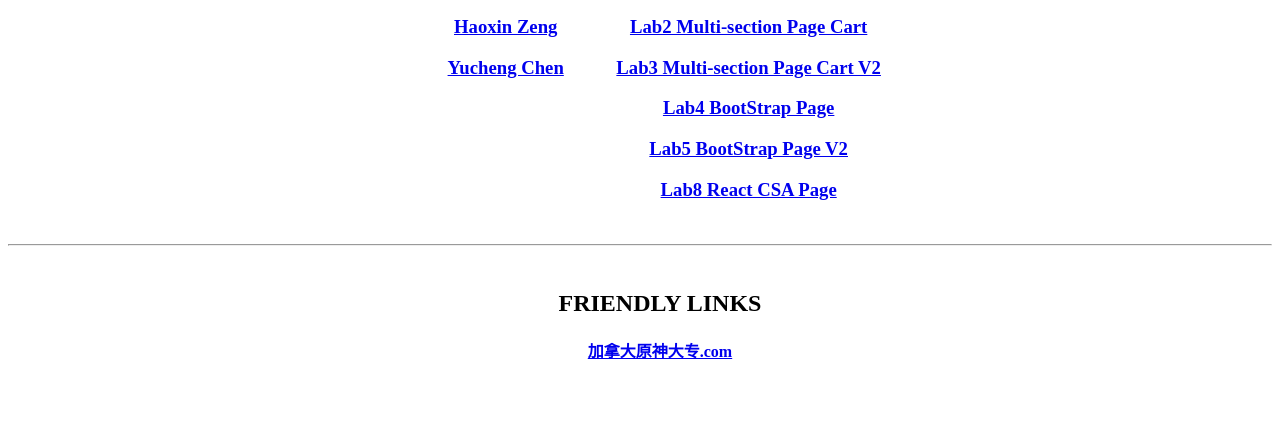
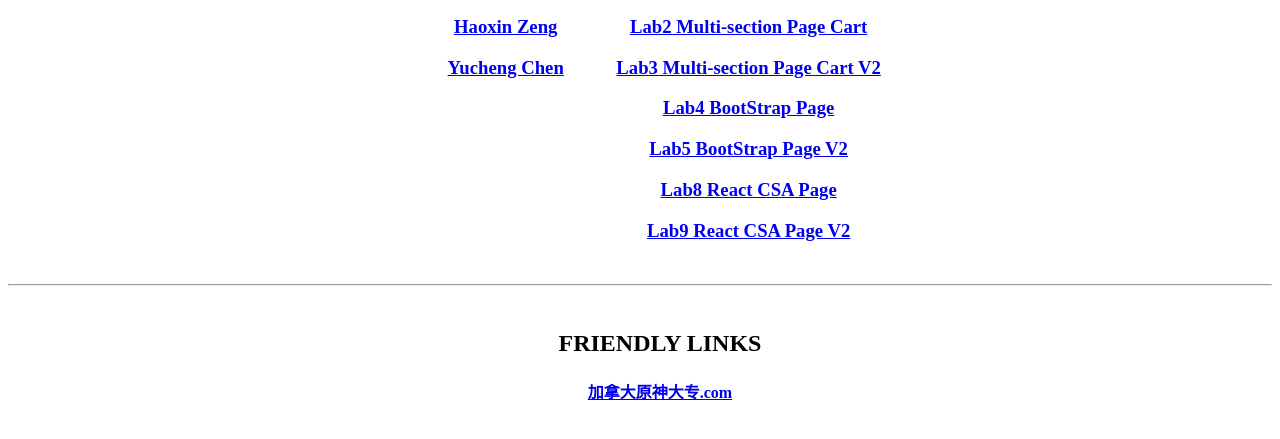
Before and after one commit to uottawa20241seg3125agroup39/uottawa20241seg3125agroup39, a plain HTML site: page index.html in a window 1280 px wide. Shown: the part 441-880 px from the top of the page. Before the commit the page ends 848 px from the top, so only its background shows below. Drawn offline with Linux system fonts and the light colour scheme.

Commit message:
Update index.html

```diff
--- a/index.html
+++ b/index.html
@@ -24,6 +24,7 @@
     <li><a href="/lab4"><h3>Lab4 BootStrap Page</h3></a></li>
     <li><a href="/lab5"><h3>Lab5 BootStrap Page V2</h3></a></li>
     <li><a href="/lab8"><h3>Lab8 React CSA Page</h3></a></li>
+    <li><a href="/lab9"><h3>Lab9 React CSA Page V2</h3></a></li>
 </ul>
 <hr>
 <ul id="friendly-links" style="display: inline-block;vertical-align: top;">
```
